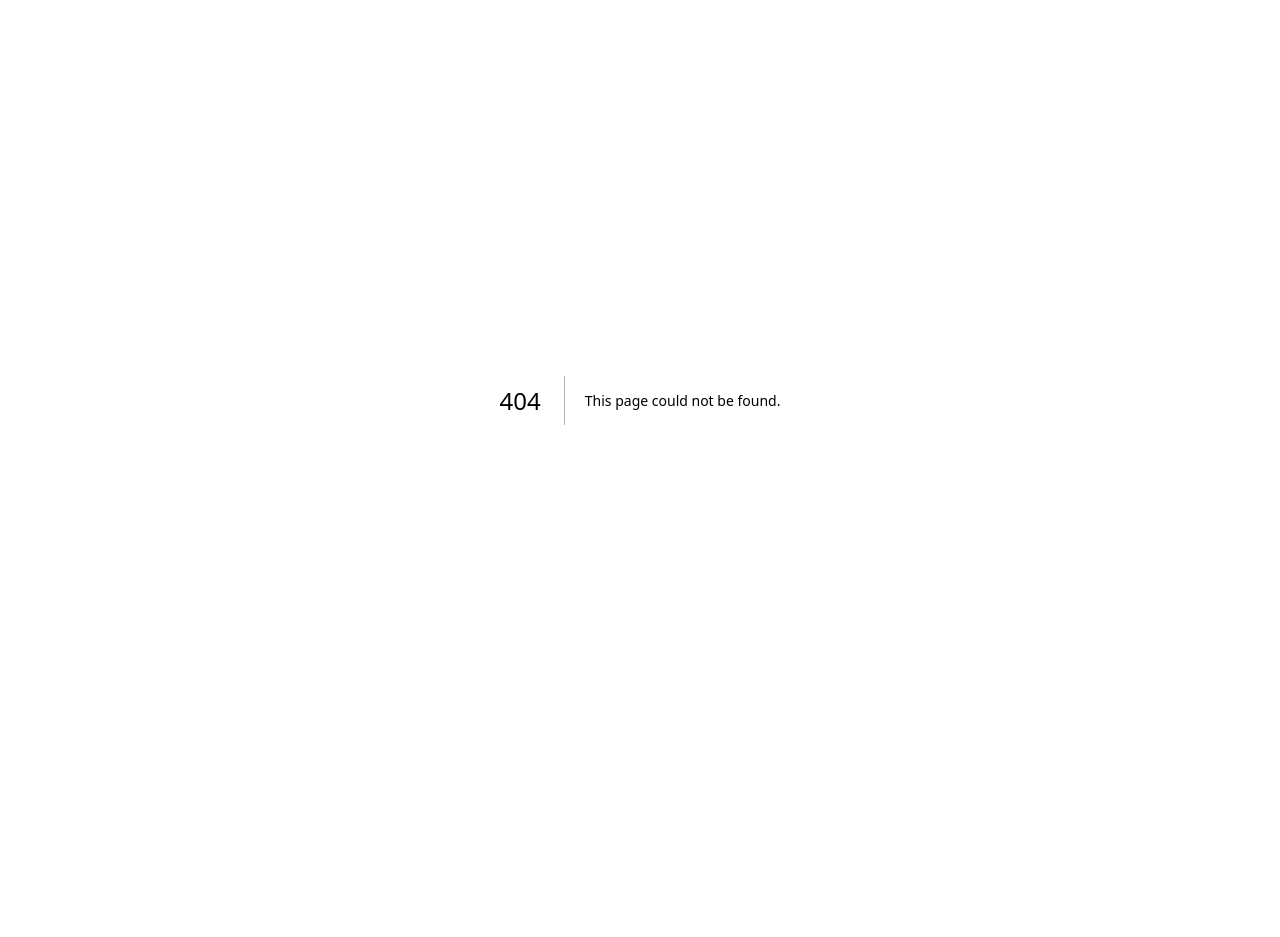
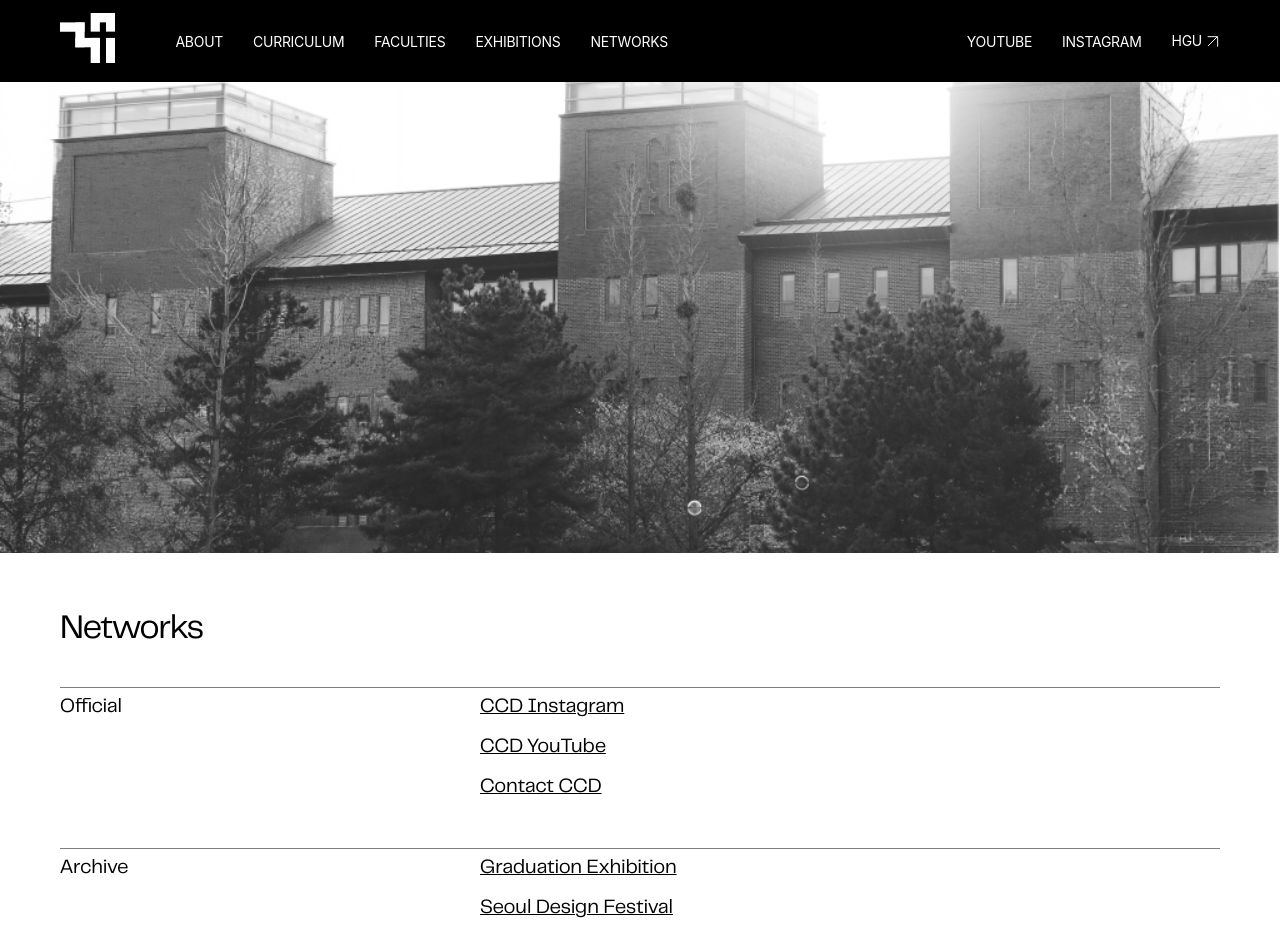
Before and after one commit to handong-ccd/hgu-ccd, a Next.js app: page /networks in a window 1280 px wide. Before the commit this address had no page. Shown: the top 937 px of the page. Before the commit the page ends 800 px from the top, so only its background shows below. Built offline with nearby package versions, Linux system fonts and the light colour scheme; a web font is replaced by a local one.

Commit message:
feat : 네트웍스 페이지 구현 및 메인 링크 연결

```diff
--- /dev/null
+++ b/src/app/networks/page.tsx
@@ -0,0 +1,70 @@
+import type { Metadata } from "next";
+import Image from "next/image";
+import Link from "next/link";
+import { Footer } from "@/components/layout/Footer";
+import { Header } from "@/components/layout/Header";
+import { Container } from "@/components/ui/Container";
+import { NETWORK_GROUPS } from "@/data/site";
+
+export const metadata: Metadata = {
+  title: "Networks | HGU CCD",
+  description: "한동대학교 콘텐츠융합디자인학부 공식 채널과 관련 링크 모음",
+};
+
+function NetworkLink({ href, label }: { href: string; label: string }) {
+  const className = "underline decoration-from-font hover:opacity-60";
+  if (href.startsWith("/")) {
+    return (
+      <Link href={href} className={className}>
+        {label}
+      </Link>
+    );
+  }
+  const external = href.startsWith("http");
+  return (
+    <a href={href} className={className} {...(external ? { target: "_blank", rel: "noopener noreferrer" } : {})}>
+      {label}
+    </a>
+  );
+}
+
+/** 링크 허브 — Figma PC 6:817 / 모바일 6:1619 */
+export default function NetworksPage() {
+  return (
+    <>
+      <Header />
+      <main className="flex-1">
+        <div className="relative aspect-[402/582] w-full overflow-hidden bg-neutral-200 md:aspect-[1919/706]">
+          <Image
+            src="/images/common/networks.png"
+            alt="한동대학교 느헤미야홀 전경"
+            fill
+            priority
+            sizes="100vw"
+            className="object-cover object-center md:object-[50%_26%]"
+          />
+        </div>
+        <Container className="flex flex-col gap-10 pt-10 pb-10 md:pt-[60px] md:pb-[100px]">
+          <h1 className="font-telegraf text-[34px] leading-none tracking-[-0.03em]">Networks</h1>
+          {NETWORK_GROUPS.map((group) => (
+            <section
+              key={group.title}
+              aria-label={group.title}
+              className="flex gap-5 border-t border-line font-telegraf text-[20px] leading-[2]"
+            >
+              <h2 className="w-1/2 shrink-0 md:w-[400px]">{group.title}</h2>
+              <ul className="min-w-0 flex-1">
+                {group.links.map((link) => (
+                  <li key={link.label}>
+                    <NetworkLink {...link} />
+                  </li>
+                ))}
+              </ul>
+            </section>
+          ))}
+        </Container>
+      </main>
+      <Footer />
+    </>
+  );
+}
--- a/src/components/sections/Networks.tsx
+++ b/src/components/sections/Networks.tsx
@@ -1,11 +1,12 @@
 import Image from "next/image";
+import Link from "next/link";
 import { NETWORKS_HREF } from "@/data/site";
 import { SectionHeading } from "@/components/ui/SectionHeading";
 
 export function Networks() {
   return (
     <section aria-labelledby="networks" className="scroll-mt-4">
-      <a href={NETWORKS_HREF} className="group flex flex-col gap-2.5">
+      <Link href={NETWORKS_HREF} className="group flex flex-col gap-2.5">
         <SectionHeading id="networks" title="NETWORKS" />
         <div className="relative aspect-[370/202] w-full overflow-hidden md:aspect-[1579/594]">
           <Image
@@ -19,7 +20,7 @@ export function Networks() {
             CCD Networks
           </span>
         </div>
-      </a>
+      </Link>
     </section>
   );
 }
```
